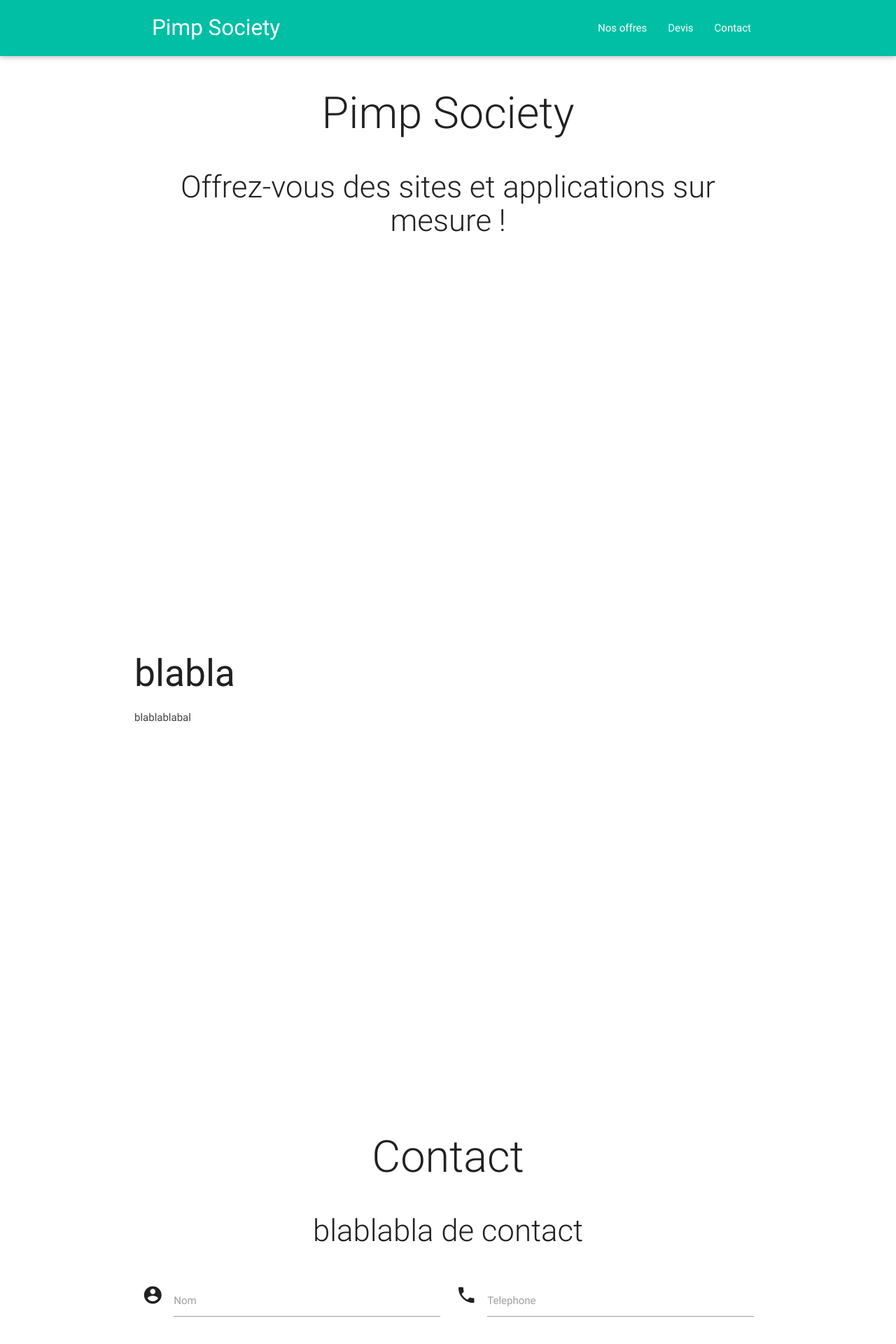
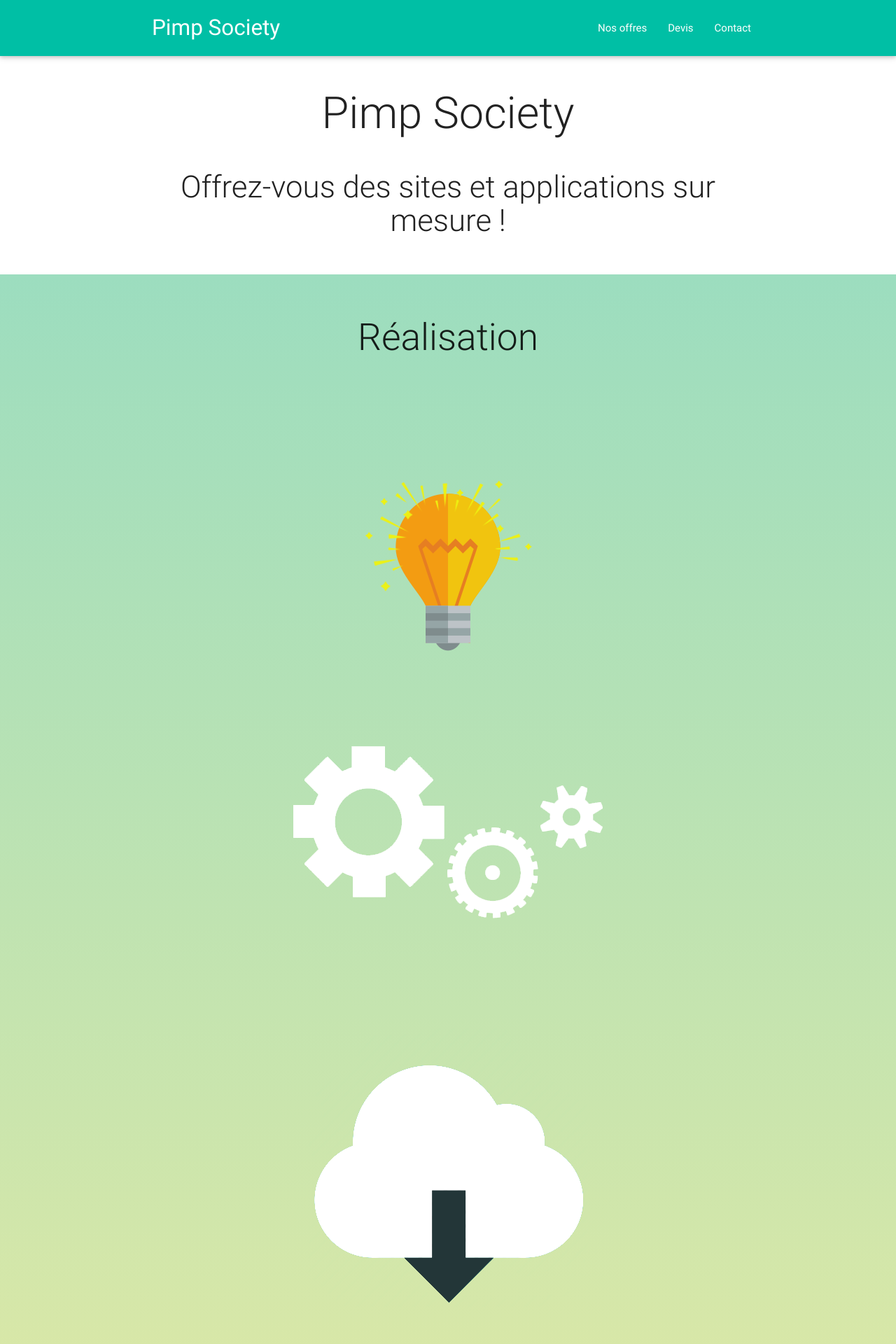
Before and after one commit to JL-Youk/PimpSociety, a PHP site: page / in a window 1280 px wide. Shown: the top 1920 px of the page at 70% size. Run offline with PHP 8.4, Linux system fonts and the light colour scheme.

Commit message:
++ contenu

```diff
--- a/css/style.css
+++ b/css/style.css
@@ -14,6 +14,29 @@
 }
 .PimpMarginX3{
 	margin-top: 75px;
+}
+#realisation {
+    text-align: center;
+    background-image: linear-gradient(to bottom, #9CDDBF, #DCE8A6);
+    padding-top: 20px;
+}
+#engine1 {
+    top: -30px;
+    position: relative;
+    z-index: 20;
+}
+#engine2 {
+    position: relative;
+    z-index: 21;
+}
+#engine3 {
+    top: -100px;
+    position: relative;
+    z-index: 22;
+}
+.realisationItem{
+  margin-top: 150px;
+margin-bottom: 150px;
 }
 /*FinPimpCSS*/
 
--- a/index.php
+++ b/index.php
@@ -66,8 +66,29 @@
 </div>
  <!--Fin  Slide1 -->
 <!--idée -->
+<div id="realisation">
+  <div class="container">
+    <div class="section">
+      <div class="row">
+        <h2 class="col s12 light center header">Réalisation</h2>
+      </div>
+      <div class="row realisationItem">
+        <img src="images/light-bulbnewon.png" alt="" />
+      </div>
+      <div class="row realisationItem">
+        <img id="engine1" src="images/engrenage1.png" style="animation: rotation1 18s linear infinite;">
+        <img id="engine2" src="images/engrenage2.png" style="animation: rotation2 15s linear infinite;">
+        <img id="engine3" src="images/engrenage3.png" style="animation: rotation3 14s linear infinite;">
+      </div>
+      <div class="row realisationItem">
+        <img src="images/server.png" alt="" />
+      </div>
+    </div>
+  </div>
+</div>
+<!--Fin idée -->
 
-<!--Fin idée -->
+
  <div class="parallax-container">
    <div class="parallax"><img src="images/laptop-1209008_1280.jpg"></div>
   </div>
```
